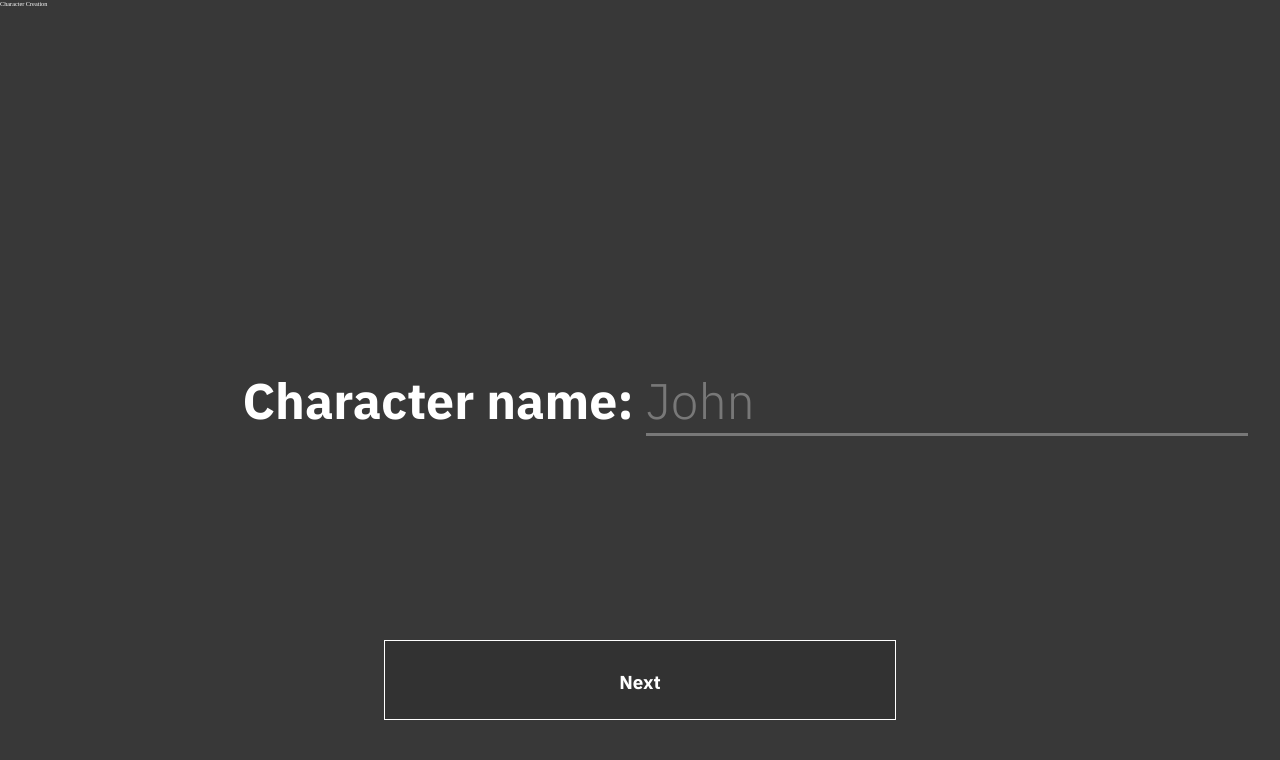
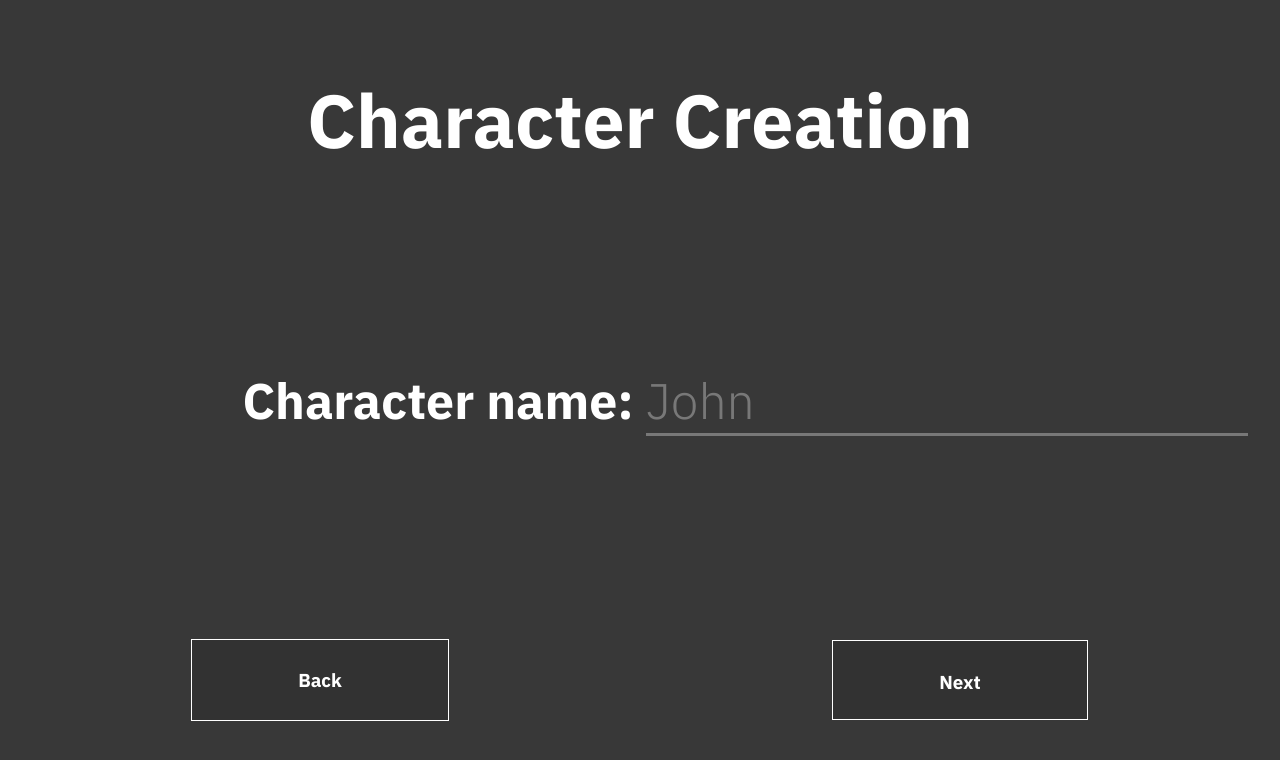
Before and after one commit to KristapsNaglis/MobileTechnologies-KursaDarbs, a plain HTML site: page www/play.html in a window 1280 px wide. Drawn offline with Linux system fonts and the light colour scheme.

Commit message:
play page udate 2

```diff
--- a/www/css/play.css
+++ b/www/css/play.css
@@ -12,11 +12,18 @@ html , body {
     height: 100vh;
 }
 
-.characterCreation {
+.heading {
     width: 100vw;
     height: 30vh;
+}
 
+.characterCreation {
+    text-align: center;
+    line-height: 30vh;
 
+    font-family: 'IBM Plex Sans', sans-serif;
+    font-weight: 700;
+    font-size: 12em;
 }
 
 .input {
@@ -68,13 +75,14 @@ html , body {
     height: 30vh;
 
     display: grid;
+    grid-template-columns: repeat(2 , 1fr);
 
     align-items: center;
     justify-items: center;
 }
 
-.button [type=submit] {
-    width: 40vw;
+.button.one , .button [type=submit]{
+    width: 20vw;
     height: 10vh;
 
     font-family: 'IBM Plex Sans', sans-serif;
@@ -91,3 +99,8 @@ html , body {
 
     line-height: 10vh;
 }
+
+.button.one p {
+    margin: 0;
+    padding: 0;
+}
--- a/www/play.html
+++ b/www/play.html
@@ -9,7 +9,6 @@
 <body>
 
 <div class="container">
-
     <div class="heading">
         <div class="characterCreation">
             Character Creation
@@ -23,14 +22,20 @@
 
         <div class="form">
             <form id="characterForm">
-                <input type="text" name="FirstName" value="John"><br>
+                <input type="text" onfocus="this.value=''" name="charName" value="John"><br>
             </form>
         </div>
     </div>
 
     <div class="footer">
-        <div class="button">
-            <input type="submit" value="Next" form="characterForm">
+        <div class="button one" onclick="location.href='index.html';" type="submit">
+            <p>Back</p>
+        </div>
+
+        <div class="button two">
+            <button name="submitCharForm" type="submit" form="characterForm">
+                Next
+            </button>
         </div>
     </div>
 </div>
```
Also changed, not shown: 2 other files.
